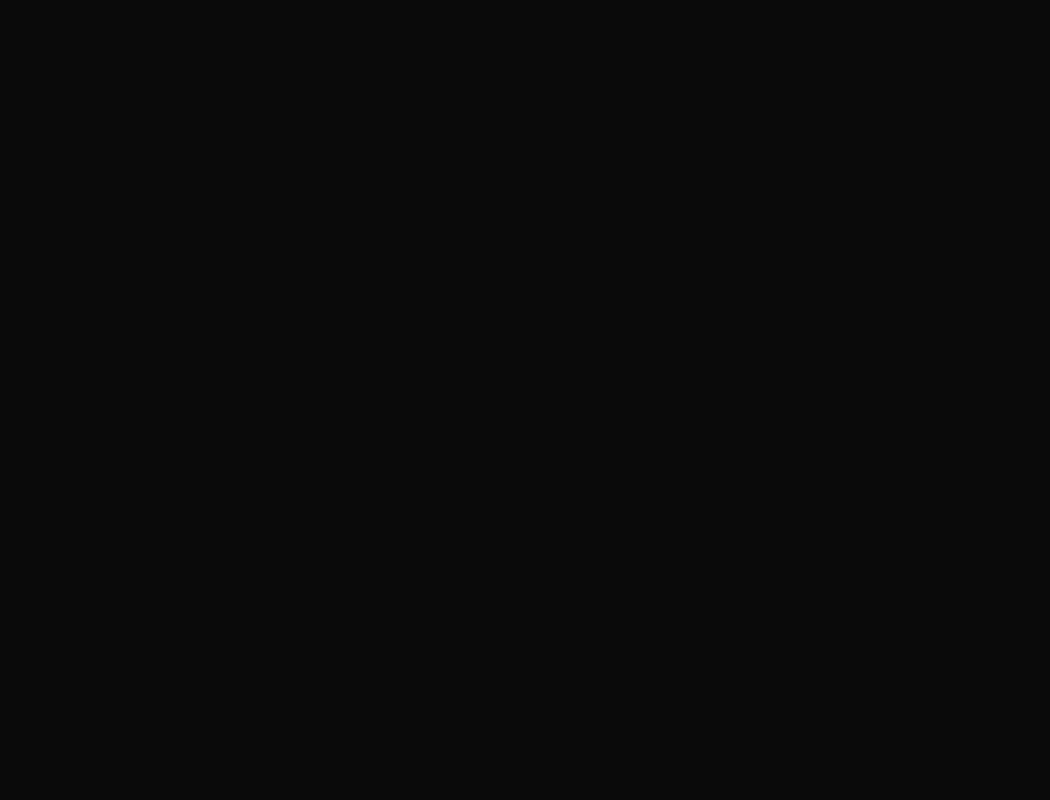
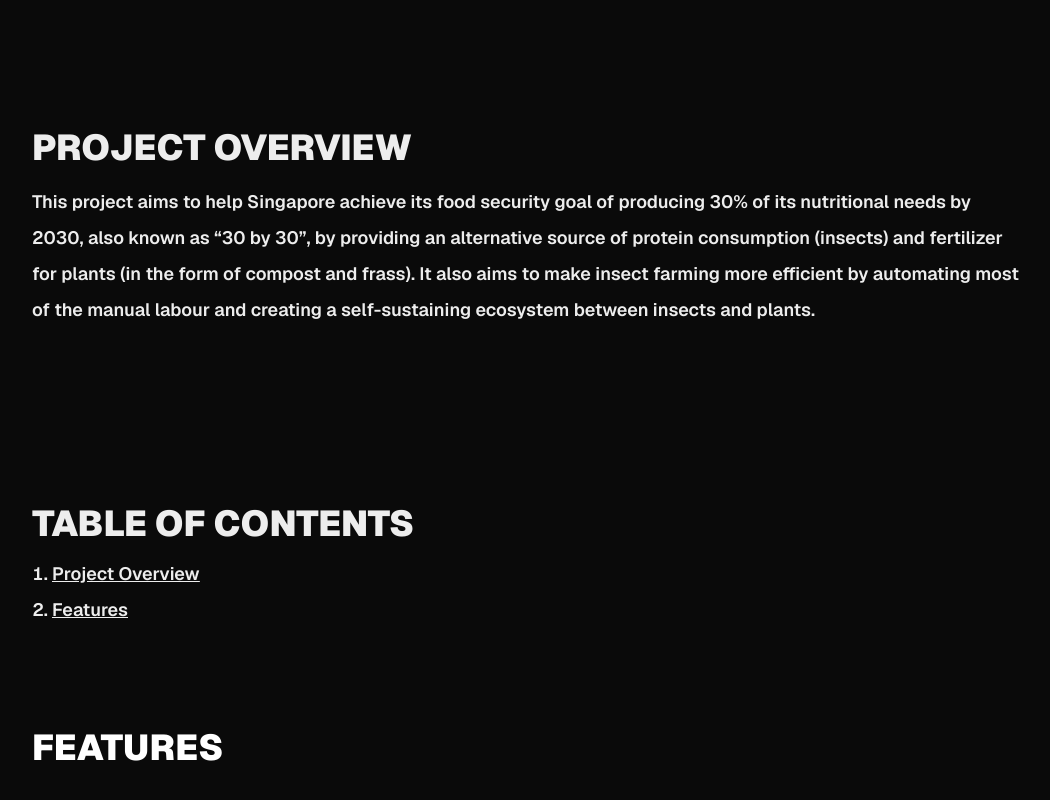
Before and after one commit to Shockz132/Portfolio, a Next.js app: page /projects/WingsOfSustainability in a window 1280 px wide. Shown: the part 1280-2080 px from the top of the page, without its empty margins (112-1162 px from the left). Before the commit the page ends 1572 px from the top, so only its background shows below. Built offline with nearby package versions, Linux system fonts and the light colour scheme.

Commit message:
My Role component

```diff
--- a/src/app/components/Projects/Features.jsx
+++ b/src/app/components/Projects/Features.jsx
@@ -8,7 +8,7 @@
                     initial={{ y: 48, opacity: 0 }}
                     whileInView={{ y: 0, opacity: 1 }}
                     transition={{ ease: "easeInOut", duration: 0.75 }}
-                    className="mb-4 text-4xl font-black uppercase text-[--foreground]]"
+                    className="mb-9 text-4xl font-black uppercase text-[--foreground]]"
                 >
                     Features
                 </motion.h2>
--- a/src/app/components/Projects/Header.jsx
+++ b/src/app/components/Projects/Header.jsx
@@ -3,6 +3,7 @@
 export const Header = ({title, date, readMins, imgSrc, tagsArray}) => {
     return  (
         <section className="mx-auto max-w-5xl px-4 pb-24 text-[--foreground]">
+            <div>
                 <motion.h1
                     initial={{ y: 48, opacity: 0 }}
                     whileInView={{ y: 0, opacity: 1 }}
@@ -46,6 +47,7 @@
                         className="w-full"
                     />
                 </div>
+            </div>
         </section>
     );
 }
--- /dev/null
+++ b/src/app/components/Projects/MyRole.jsx
@@ -0,0 +1,46 @@
+import { motion } from "framer-motion";
+
+export const MyRole = ({role, descriptionArray}) => {
+    return (
+        <section className="mx-auto max-w-5xl px-4 pb-24 text-[--foreground]">
+            <div>
+                <motion.h2
+                    initial={{ y: 48, opacity: 0 }}
+                    whileInView={{ y: 0, opacity: 1 }}
+                    transition={{ ease: "easeInOut", duration: 0.75 }}
+                    className="mb-9 text-4xl font-black uppercase text-zinc-50"
+                >
+                    My Role
+                </motion.h2>
+                <motion.h3
+                    initial={{ y: 48, opacity: 0 }}
+                    whileInView={{ y: 0, opacity: 1 }}
+                    transition={{ ease: "easeInOut", duration: 0.75 }}
+                    className="mb-4 text-2xl font-bold uppercase text-zinc-50"
+                >
+                    {role}
+                </motion.h3>
+                <motion.div
+                    initial={{ y: 48, opacity: 0 }}
+                    whileInView={{ y: 0, opacity: 1 }}
+                    transition={{ ease: "easeInOut", duration: 0.75 }}
+                    className="text-lg font-semibold"
+                >
+                    {
+                        descriptionArray.map((description) => (
+                            <motion.p
+                                initial={{ y: 48, opacity: 0 }}
+                                whileInView={{ y: 0, opacity: 1 }}
+                                transition={{ ease: "easeInOut", duration: 0.75 }}
+                                key={description}
+                                className="text-lg mb-8 font-semibold leading-loose"
+                            >
+                                {description}
+                            </motion.p>
+                        ))
+                    }
+                </motion.div>
+            </div>
+        </section>
+    )
+}
--- a/src/app/projects/PlantPulse/page.jsx
+++ b/src/app/projects/PlantPulse/page.jsx
@@ -6,6 +6,7 @@
 import { Features } from "@/app/components/Projects/Features";
 import { TableOfContents } from "@/app/components/Projects/TableOfContents";
 import { ProjectOverview } from "@/app/components/Projects/ProjectOverview";
+import { MyRole } from "@/app/components/Projects/MyRole";
 
 export default function PlantPulsePage() {
 
@@ -68,6 +69,15 @@
                     "Spline 3D"
                   ]}
                 />
+                <MyRole
+                  role={"Team Leader"}
+                  descriptionArray={[
+                    "This project was part of a module I took name known as 'Connected Systems Design Project'. This module was designed to be linked to multiple modules that involves both hardware and both frontend and backend programming. The module aimed to teach students how to:",
+                    "1. describe the functional blocks of a connected system by identifying key concepts and technologies of network architecture, modern communications, and electronic systems. 2. develop a connected system by using open-source hardware and software platform. 3. ideate and create solution for real-life problems by conducting technical research and applying modern tools that support independent learning.",
+                    "As Team Leader I was in charge of leading the team in all aspects of the project, including researching, planning, development, programming, prototyping. On top of all that, I am responsible for ensuring my team was well informed on the task and made sure everyone knew what they were doing. I was also in charge of deciding the tech stack, frameworks and libraries that we will use. I took it upon myself to guide my team members on portions of the project they might not be familiar with like Javascript, Typescript, React and ShadCN UI which they have never used before.",
+                    "I as a leader assigned my team members roles based on their strengths, always trying to bring out their best wherever possible by assigning them tasks that they were best suited for, be it design or programming. In the end we managed to produce a project that I as a leader can say is something that I am proud of, and my team members should be too.",
+                  ]}
+                />
             </div>
         </main>
         <footer className="row-start-3 flex gap-6 flex-wrap items-center justify-center">
--- a/src/app/projects/WingsOfSustainability/page.jsx
+++ b/src/app/projects/WingsOfSustainability/page.jsx
@@ -2,7 +2,10 @@
 
 // import Image from "next/image";
 import { NavBar } from "@/app/components/Home/NavBar.jsx";
+import { Features } from "@/app/components/Projects/Features";
 import { Header } from "@/app/components/Projects/Header";
+import { ProjectOverview } from "@/app/components/Projects/ProjectOverview";
+import { TableOfContents } from "@/app/components/Projects/TableOfContents";
 
 export default function Home() {
   return (
@@ -15,9 +18,31 @@
                   date={"01/2024 - 02/2024"}
                   readMins={3}
                   imgSrc="https://raw.githubusercontent.com/Shockz132/Portfolio/refs/heads/main/public/WingsOfSustainability/WingsOfSustainabilityPreview.png"
-                  tagsArray={["Backend", "IoT", "Python", "M5Stack"]}
-                  overviewContent={"This project aims to help Singapore achieve its food security goal of producing 30% of its nutritional needs by 2030, also known as “30 by 30”, by providing an alternative source of protein consumption (insects) and fertilizer for plants (in the form of compost and frass). It also aims to make insect farming more efficient by automating most of the manual labour and creating a self-sustaining ecosystem between insects and plants."}
-                  contentsArray={["Project Overview"]}
+                  tagsArray={["Backend", "IoT", "Python", "M5Stack", "MQTT"]}
+                />
+                <ProjectOverview
+                  overviewContentArray={[
+                    "This project aims to help Singapore achieve its food security goal of producing 30% of its nutritional needs by 2030, also known as “30 by 30”, by providing an alternative source of protein consumption (insects) and fertilizer for plants (in the form of compost and frass). It also aims to make insect farming more efficient by automating most of the manual labour and creating a self-sustaining ecosystem between insects and plants."
+                  ]}
+                />
+                <TableOfContents
+                  contentsArray={[
+                    "Project Overview",
+                    "Features"
+                  ]}
+                />
+                <Features
+                  projectFeaturesArray={[
+                    "Automated Insect Farming",
+                    "Efficient Storage and Transportation",
+                    "High-quality Protein and Fertilizer",
+                    "Self-sustaining Ecosystem"
+                  ]}
+                  codeFeaturesArray={[
+                    "Python",
+                    "MQTT",
+                    "M5Stack"
+                  ]}
                 />
             </div>
         </main>
```
Lines whose indentation alone changed are shown as unchanged.
